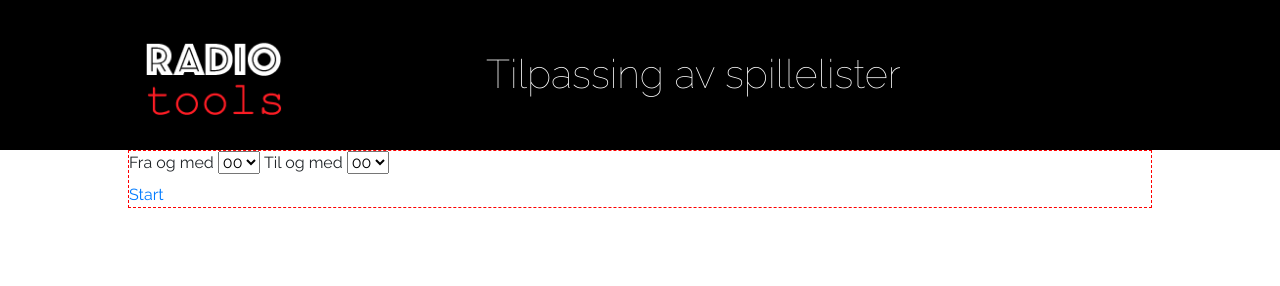
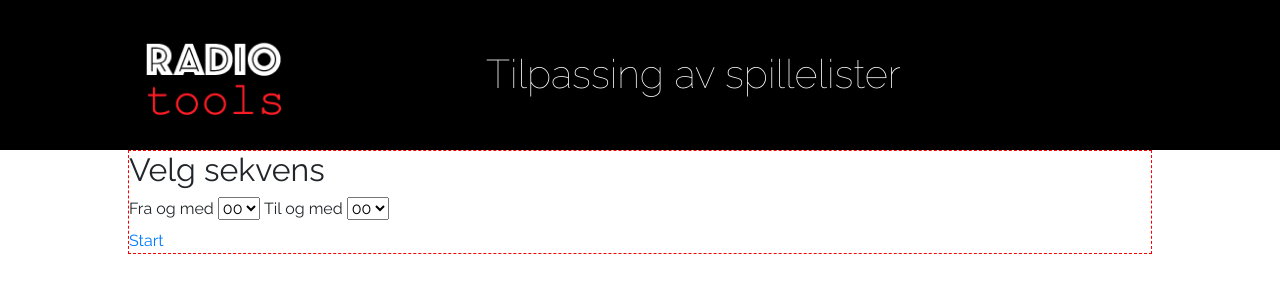
Before and after one commit to kallevikstyle/radio102-spillelister, a website: page index.html in a window 1280 px wide. Drawn offline with Linux system fonts and the light colour scheme.

Commit message:
Adding h2 on index

```diff
--- a/index.html
+++ b/index.html
@@ -19,6 +19,7 @@
     <main id="main" role="main">
         <!-- Time selector -->
         <section class="time-selector">
+            <h2>Velg sekvens</h2>
             <form>
                 <label for="from-hour">Fra og med</label>
 
```
